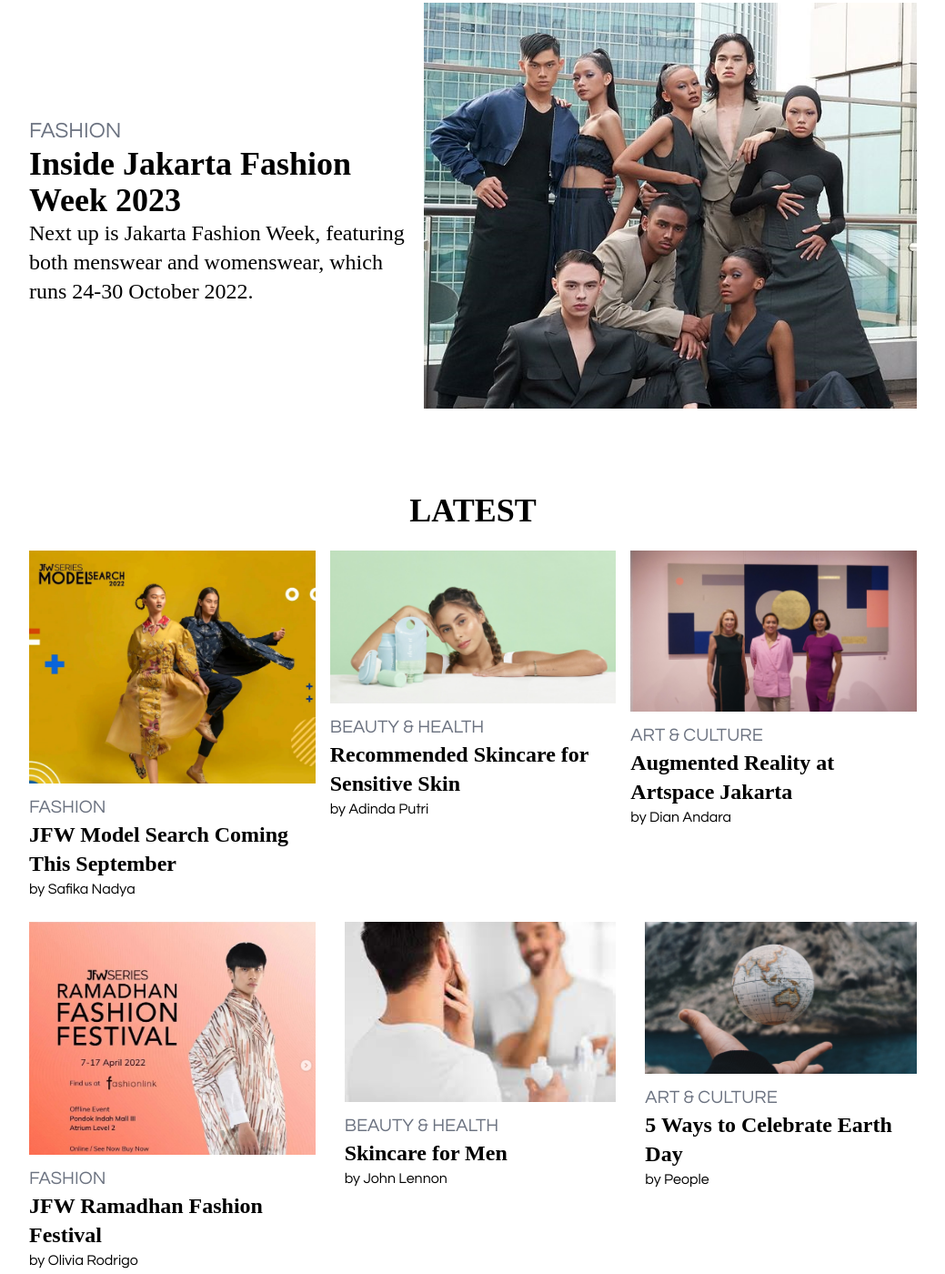
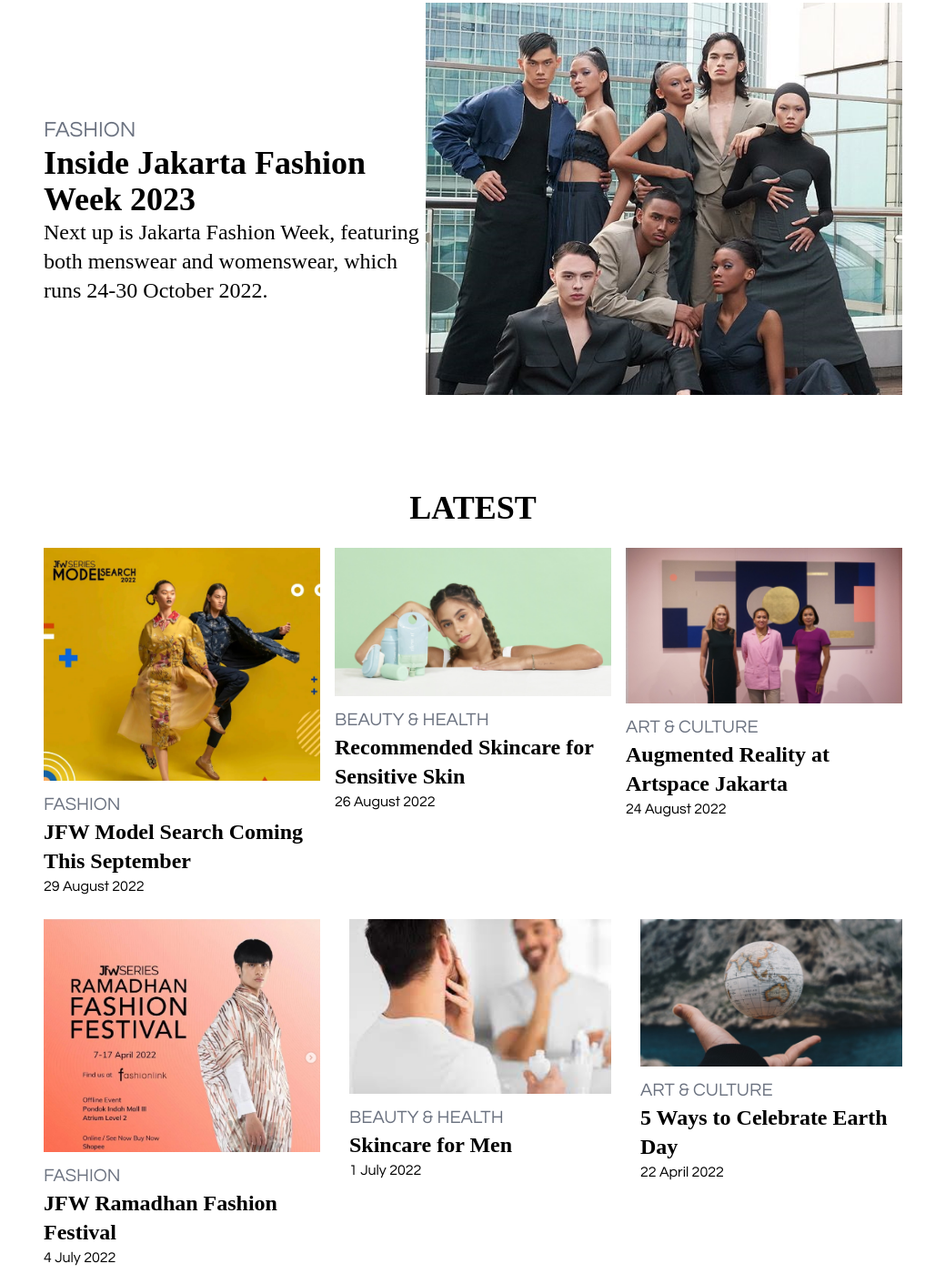
Before and after one commit to Deraidos/Job-Test---Landing-Hero-CSS-Responsive, a website: page index.html in a window 1280 px wide. Shown: the part 137-1537 px from the top of the page at 91% size, without its empty margins (120-1159 px from the left). Drawn offline with Linux system fonts and the light colour scheme.

Commit message:
fix hero flex & article date

```diff
--- a/index.html
+++ b/index.html
@@ -33,16 +33,16 @@
     <!-- Hero section -->
     <section id="hero">
         <!-- flex container -->
-        <div class="container flex flex-col-reverse items-center mb-20 mx-auto mt-10 px-4 md:px-0 lg:flex-row ">
+        <div class="container flex flex-col-reverse gap-5 mx-auto mt-10 mb-20 px-4 items-center md:flex-row">
             <!-- left -->
-            <div class="flex flex-col md:w-18">
+            <div class="md:w-18">
                 <p class="max-w-lg font-cgothic text-2xl text-gray-500 md:text-2xl">FASHION</p>
                 <h1 class="max-w-lg font-bold text-3xl font-pts hover:text-red-900 md:text-4xl">Inside Jakarta Fashion Week 2023</h1>
                 <h2 class="max-w-lg font-pts text-2xl">Next up is Jakarta Fashion Week, featuring both menswear and womenswear, which runs 24-30 October 2022.</h2>
 
             </div>
             <!-- right -->
-            <div class="ml-auto sm:mb-3">
+            <div class="mb-6 ml-auto">
                 <img src="img/jfw23icons.jpg" alt="">
             </div>
         </div>
@@ -50,7 +50,7 @@
     <!-- latest article section -->
     <section id="article">
         <!-- flex container -->
-        <div class="container flex flex-col items-center mx-auto">
+        <div class="container flex flex-col items-center mx-auto px-4">
         <h1 class="max-w-lg font-pts font-bold text-4xl mb-6">LATEST</h1>
         <!-- article col 1 -->
             <div class="grid gap-4 items-start mx-auto mb-6 md:grid-cols-3">
@@ -58,19 +58,19 @@
                     <img src="img/jfw23model.jpg" alt="" class="max-h-64 h-auto w-full object-cover object-top mb-3">
                     <p class="font-cgothic text-xl text-gray-500">FASHION</p>
                     <h1 class="font-bold text-2xl font-pts hover:text-red-900">JFW Model Search Coming This September</h1>
-                    <p class="font-cgothic">by Safika Nadya</p>
+                    <p class="font-cgothic">29 August 2022</p>
                 </div>
                 <div>
                     <img src="img/jfw23skincare.jpg" alt="" class="max-h-64 h-auto w-full object-cover mb-3">
                     <p class="font-cgothic text-xl text-gray-500">BEAUTY & HEALTH</p>
                     <h1 class="font-bold text-2xl font-pts hover:text-red-900">Recommended Skincare for Sensitive Skin</h1>
-                    <p class="font-cgothic">by Adinda Putri</p>
+                    <p class="font-cgothic">26 August 2022</p>
                 </div>
                 <div>
                     <img src="img/jfw23art.jpg" alt="" class="max-h-64 h-auto w-full object-cover mb-3">
                     <p class="font-cgothic text-xl text-gray-500">ART & CULTURE</p>
                     <h1 class="font-bold text-2xl font-pts hover:text-red-900">Augmented Reality at Artspace Jakarta</h1>
-                    <p class="font-cgothic">by Dian Andara</p>
+                    <p class="font-cgothic">24 August 2022</p>
                 </div>
             </div>
             <!-- <div class="flex flex-col items-start mx-auto mb-6 space-x-4 md:flex-row">
@@ -100,19 +100,19 @@
                     <img src="img/jfw23ramadhan.png" alt="" class="max-h-64 h-auto w-full object-cover object-top mb-3">
                     <p class="font-cgothic text-xl text-gray-500">FASHION</p>
                     <h1 class="font-bold text-2xl font-pts hover:text-red-900">JFW Ramadhan Fashion Festival</h1>
-                    <p class="font-cgothic">by Olivia Rodrigo</p>
+                    <p class="font-cgothic">4 July 2022</p>
                 </div>
                 <div>
                     <img src="img/jfw23male.jpg" alt="" class="max-h-64 h-auto w-full object-cover mb-3">
                     <p class="font-cgothic text-xl text-gray-500">BEAUTY & HEALTH</p>
                     <h1 class="font-bold text-2xl font-pts hover:text-red-900">Skincare for Men</h1>
-                    <p class="font-cgothic">by John Lennon</p>
+                    <p class="font-cgothic">1 July 2022</p>
                 </div>
                 <div>
                     <img src="img/jfw23earth.jpg" alt="" class="max-h-64 h-auto w-full object-cover mb-3">
                     <p class="font-cgothic text-xl text-gray-500">ART & CULTURE</p>
                     <h1 class="font-bold text-2xl font-pts hover:text-red-900">5 Ways to Celebrate Earth Day</h1>
-                    <p class="font-cgothic">by People</p>
+                    <p class="font-cgothic">22 April 2022</p>
                 </div>
             </div>
         <!-- <div class="flex flex-col items-start mx-auto mb-6 space-x-4 md:flex-row">
```
